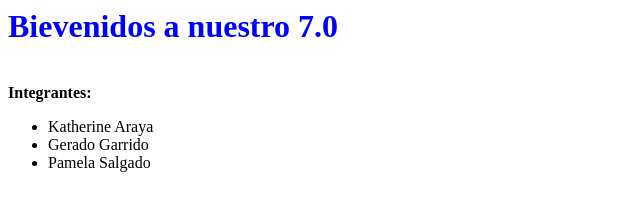
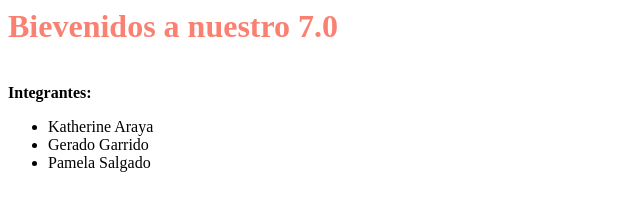
Before and after one commit to kukyeevee/duoc, a plain HTML site: page index.html in a window 1280 px wide. Shown: the whole page, without its empty margins (0-640 px from the left). Drawn offline with Linux system fonts and the light colour scheme.

Commit message:
Update index.html

```diff
--- a/index.html
+++ b/index.html
@@ -1,4 +1,4 @@
-<h1 style="color:blue">Bievenidos a nuestro 7.0</h1><br>
+<h1 style="color:salmon">Bievenidos a nuestro 7.0</h1><br>
 <strong>Integrantes:</strong>
 <ul>
 <li>Katherine Araya</li>
```
